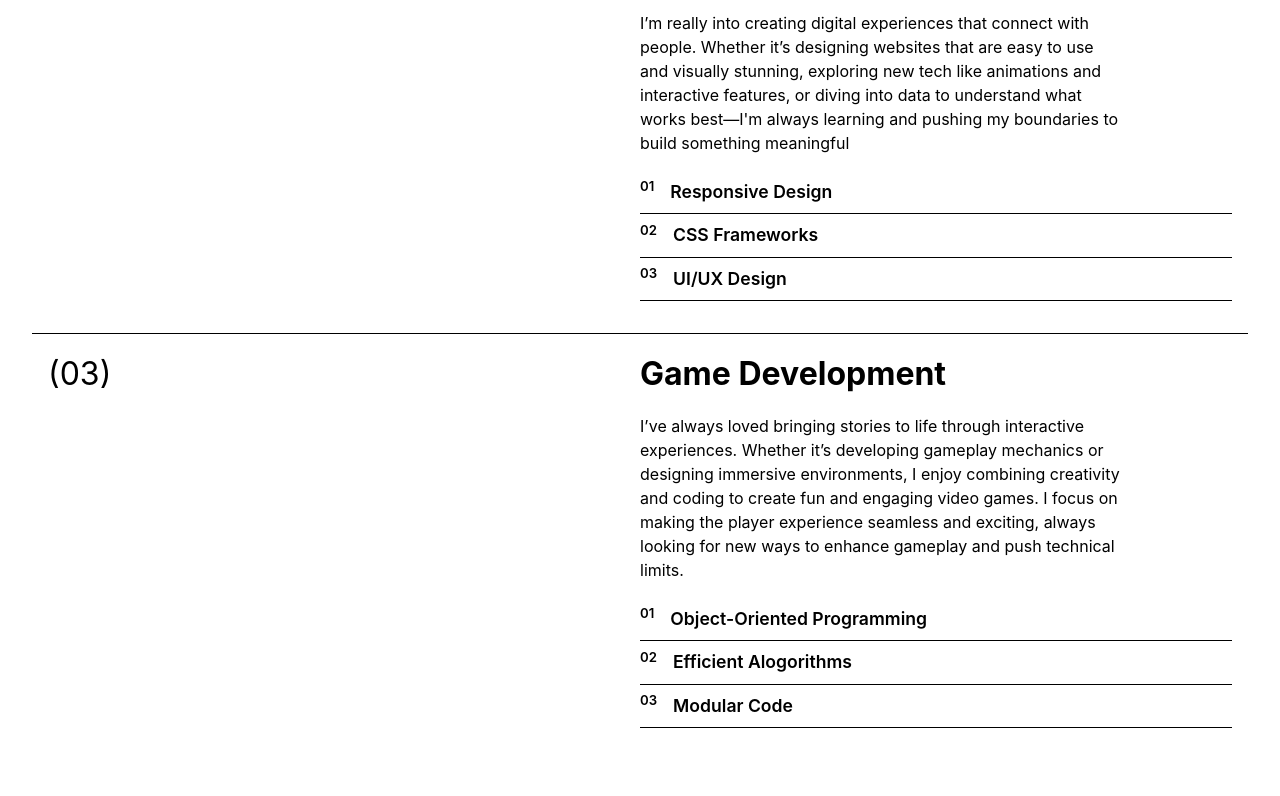
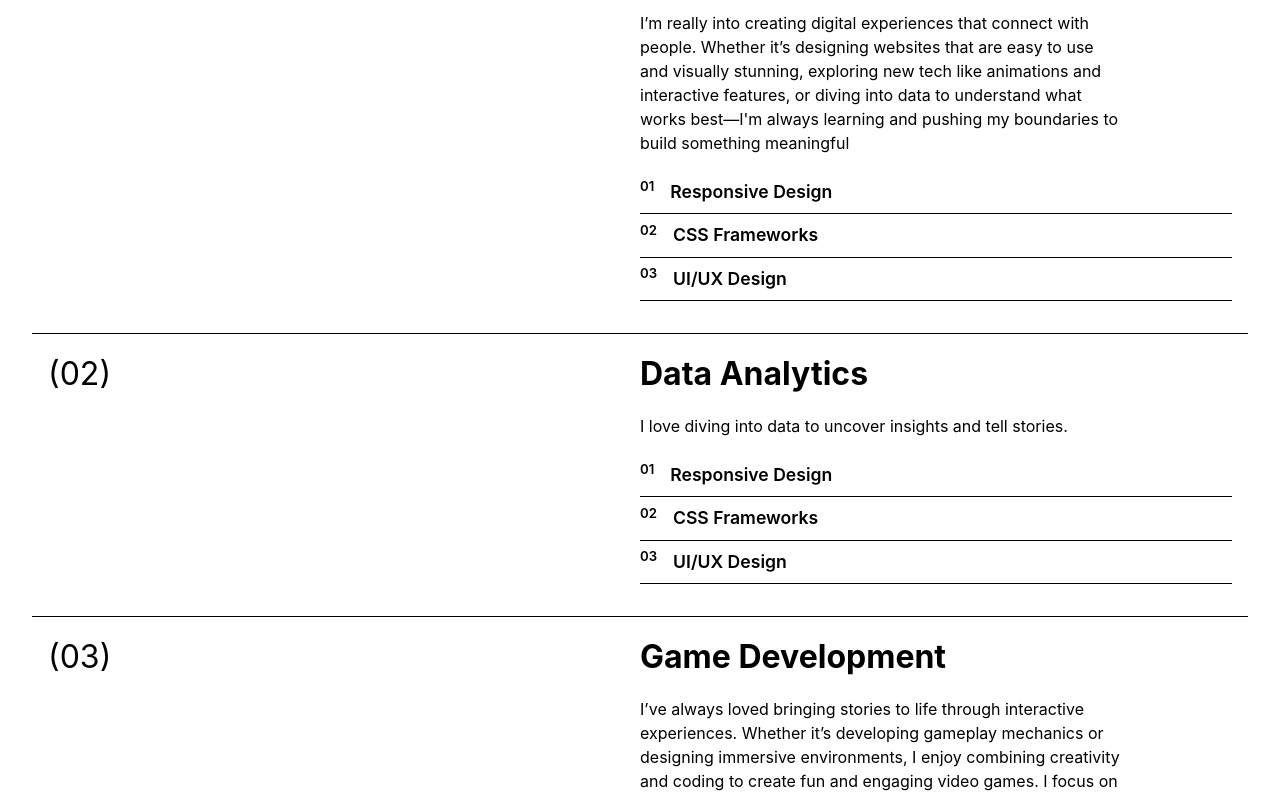
Before and after one commit to BigDaveCoding/react-practice, a React (Vite) app in the folder my-first-react-project/: page / in a window 1280 px wide. Shown: the part 1625-2421 px from the top of the page. Built offline with nearby package versions, Linux system fonts and the light colour scheme.

Commit message:
created gsap animations for new data analytics section

```diff
--- a/my-first-react-project/src/interests.jsx
+++ b/my-first-react-project/src/interests.jsx
@@ -16,6 +16,8 @@ function Interests() {
                                 Whether it’s designing websites that are easy to use and visually stunning, exploring new tech like animations and interactive features,\
                                 or diving into data to understand what works best—I'm always learning and pushing my boundaries to build something meaningful"
 
+    const data_analytics_text = "I love diving into data to uncover insights and tell stories."
+
     const game_dev_text = "I’ve always loved bringing stories to life through interactive experiences.\
                             Whether it’s developing gameplay mechanics or designing immersive environments, I enjoy combining creativity and coding to create fun and engaging video games.\
                              I focus on making the player experience seamless and exciting, always looking for new ways to enhance gameplay and push technical limits."
@@ -24,15 +26,17 @@ function Interests() {
     const introSection = useRef(null)
     const webDevSection = useRef(null)
     const webDesignSection = useRef(null)
+    const dataAnalyticsSection = useRef(null)
     const gameDevSection = useRef(null)
 
     useEffect(() => {
         const webDev = webDevSection.current;
         const webDesign = webDesignSection.current;
+        const dataAnalytics = dataAnalyticsSection.current;
         const gameDev = gameDevSection.current;
 
 
-        if (webDev && webDesign && gameDevSection) {
+        if (webDev && webDesign && gameDevSection && dataAnalytics) {
             gsap.to(webDev, {
                 scrollTrigger: {
                     trigger: webDev,
@@ -57,10 +61,22 @@ function Interests() {
                 }
             });
 
+            gsap.to(dataAnalytics, {
+                scrollTrigger: {
+                    trigger: dataAnalytics,
+                    start: 'top 25%',
+                    endTrigger: gameDev,
+                    end: 'top 25%',
+                    pin: true,
+                    pinSpacing: false,
+                    // markers: true,
+                }
+            });
+
             gsap.to(gameDev, {
                 scrollTrigger: {
                     trigger: gameDev,
-                    start: 'top 25%',
+                    start: 'top 32.5%',
                     end: 'top 25%',
                     pin: true,
                     pinSpacing: false,
@@ -79,6 +95,7 @@ function Interests() {
         const intro = introSection.current;
         const webDev = webDevSection.current;
         const webDesign = webDesignSection.current;
+        const dataAnalytics = dataAnalyticsSection.current;
         const gameDev = gameDevSection.current;
 
         if(intro) {
@@ -130,10 +147,28 @@ function Interests() {
             })
         }
 
+        if (dataAnalytics) {
+            gsap.fromTo(dataAnalytics, {
+                opacity: 0,
+                x: -500,
+            },  {
+                opacity: 1,
+                x: 0,
+                duration: 1,
+                scrollTrigger: {
+                    trigger: dataAnalytics,
+                    start: "top 75%",
+                    end: "bottom 50%"
+                }
+            });
+
+        }
+
+
         if (gameDev) {
             gsap.fromTo(gameDev, {
                 opacity: 0,
-                x: -500,
+                x: 500,
             }, {
                 opacity: 1,
                 x: 0,
@@ -195,6 +230,19 @@ function Interests() {
                     </div>
                 </div>
 
+                <div ref={dataAnalyticsSection} className="services_grid s_grid_item">
+                    <span className="s_grid_column_one">(02)</span>
+                    <div className = "service">
+                        <h4>Data Analytics</h4>
+                        <p>{data_analytics_text}</p>
+                        <ul>
+                            <li><span className="service_list_key"><sup>01</sup></span>Responsive Design</li>
+                            <li><span className="service_list_key"><sup>02</sup></span>CSS Frameworks</li>
+                            <li><span className="service_list_key"><sup>03</sup></span>UI/UX Design</li>
+                        </ul>
+                    </div>
+                </div>
+
                 <div ref={gameDevSection} className="services_grid s_grid_item">
                     <span className="s_grid_column_one">(03)</span>
                     <div className = "service">
```
